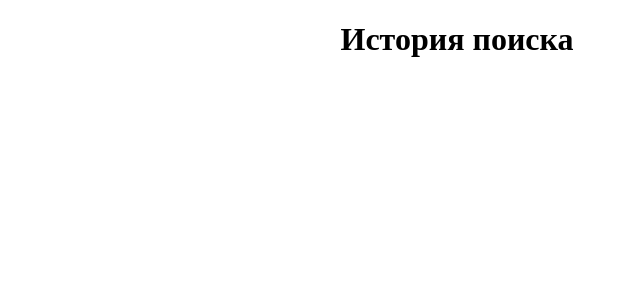
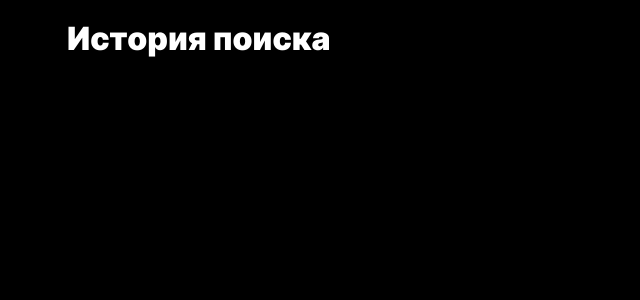
Before and after one commit to sm1ke-dev/aston-atla, a React (Create React App) app: page /history in a window 1280 px wide. Shown: the top 300 px of the page, without its empty margins (183-823 px from the left). Built offline with nearby package versions, Linux system fonts and the light colour scheme.

Commit message:
style: стилизовать основной компонент App

```diff
--- a/public/index.html
+++ b/public/index.html
@@ -26,7 +26,7 @@
     -->
     <title>React App</title>
   </head>
-  <body>
+  <body class="root">
     <noscript>You need to enable JavaScript to run this app.</noscript>
     <div id="root"></div>
     <!--
--- a/src/App.css
+++ b/src/App.css
@@ -1,38 +1,19 @@
-.App {
-  text-align: center;
+* {
+  margin: 0;
+  box-sizing: border-box;
 }
 
-.App-logo {
-  height: 40vmin;
-  pointer-events: none;
+.root {
+  background-color: #000;
+  -webkit-font-smoothing: antialiased;
+  -moz-osx-font-smoothing: grayscale;
 }
 
-@media (prefers-reduced-motion: no-preference) {
-  .App-logo {
-    animation: App-logo-spin infinite 20s linear;
-  }
+.page {
+  max-width: 880px;
+  padding: 0 50px;
+  margin: 0 auto;
+  font-family: "Inter", Arial, sans-serif;
+  font-weight: 400;
+  color: #fff;
 }
-
-.App-header {
-  background-color: #282c34;
-  min-height: 100vh;
-  display: flex;
-  flex-direction: column;
-  align-items: center;
-  justify-content: center;
-  font-size: calc(10px + 2vmin);
-  color: white;
-}
-
-.App-link {
-  color: #61dafb;
-}
-
-@keyframes App-logo-spin {
-  from {
-    transform: rotate(0deg);
-  }
-  to {
-    transform: rotate(360deg);
-  }
-}
--- a/src/App.tsx
+++ b/src/App.tsx
@@ -12,7 +12,7 @@ import SignUp from "./pages/SignUp/SignUp";
 
 function App() {
   return (
-    <div className="App">
+    <div className="page">
       <Routes>
         <Route path="/" element={<Main />} />
         <Route path="/card/:id" element={<CardPage />} />
```
